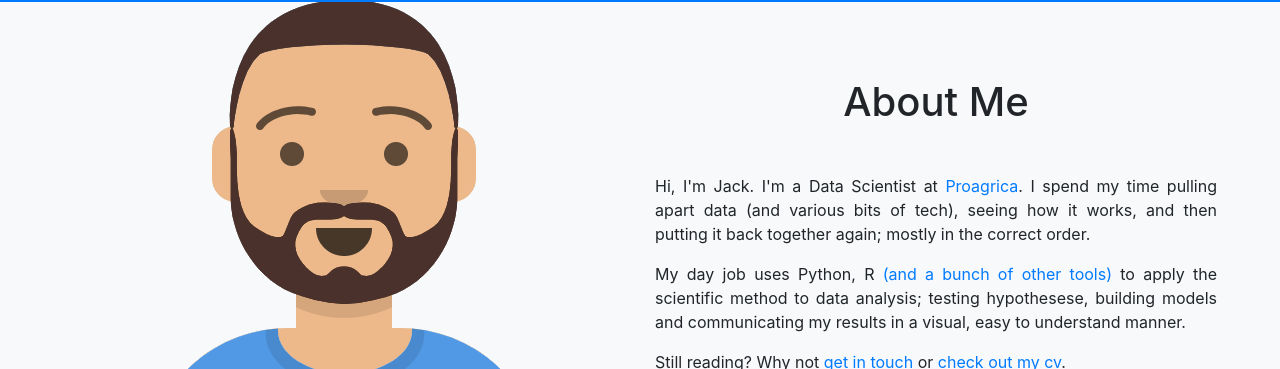
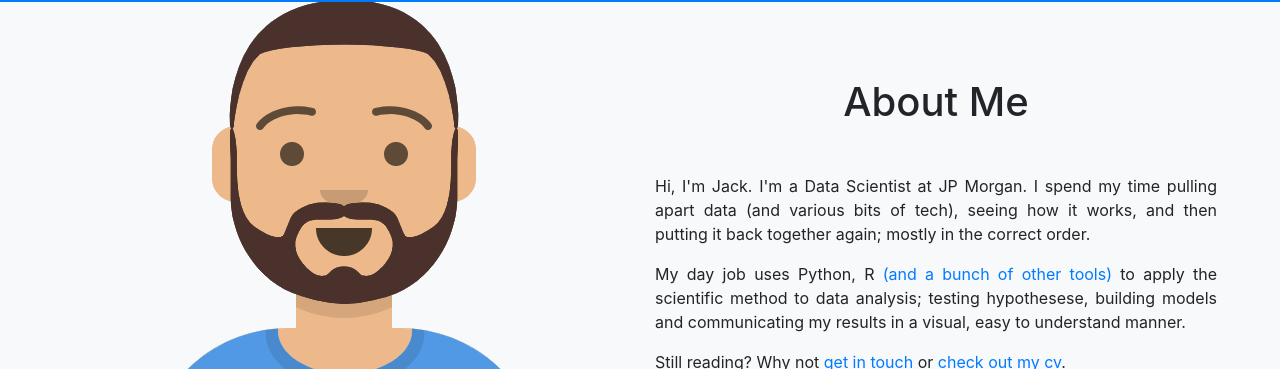
Before and after one commit to cqkh42/cqkh42.github.io, a Jekyll site: the page built from index.html, in a window 1280 px wide and 900 px high, scrolled down 323 px. Shown: the part 84-453 px from the top of the window. Built offline with Jekyll 4.4.1, drawn with Linux system fonts in a browser that asks for light colours.

Commit message:
Update index.html

```diff
--- a/index.html
+++ b/index.html
@@ -25,7 +25,7 @@ custom_js: index.js
     </div>
     <div class="col-md align-self-center ml-md-auto text-justify">
       <h1 class="text-center my-2 my-md-5">About Me</h1>
-      <p class="">Hi, I'm Jack. I'm a Data Scientist at <a href="https://proagrica.com/">Proagrica</a>. I spend my time pulling apart data (and various bits of tech), seeing how it works, and then putting it back together again; mostly in the correct order.</p>
+      <p class="">Hi, I'm Jack. I'm a Data Scientist at JP Morgan. I spend my time pulling apart data (and various bits of tech), seeing how it works, and then putting it back together again; mostly in the correct order.</p>
       <p>My day job uses Python, R <a href="{{ site.url }}/about#tech">(and a bunch of other tools)</a> to apply the scientific method to data analysis; testing hypothesese, building models and communicating my results in a visual, easy to understand manner.</p>
       <p>Still reading? Why not <a href="mailto:jackcooper93@gmail.com">get in touch</a> or <a href="{{ site.url }}/cv">check out my cv</a>.</p>
     </div>
```
